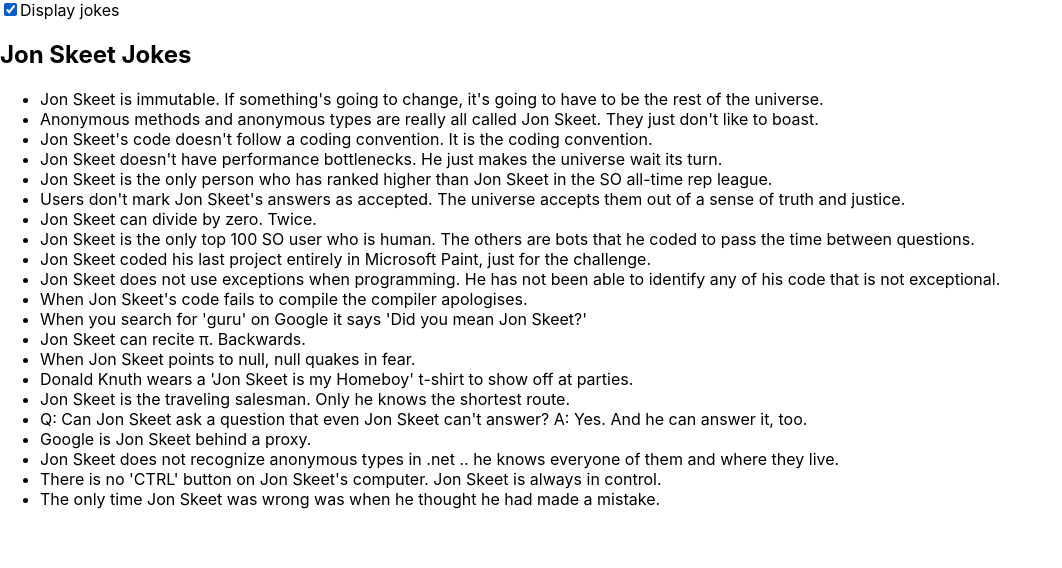
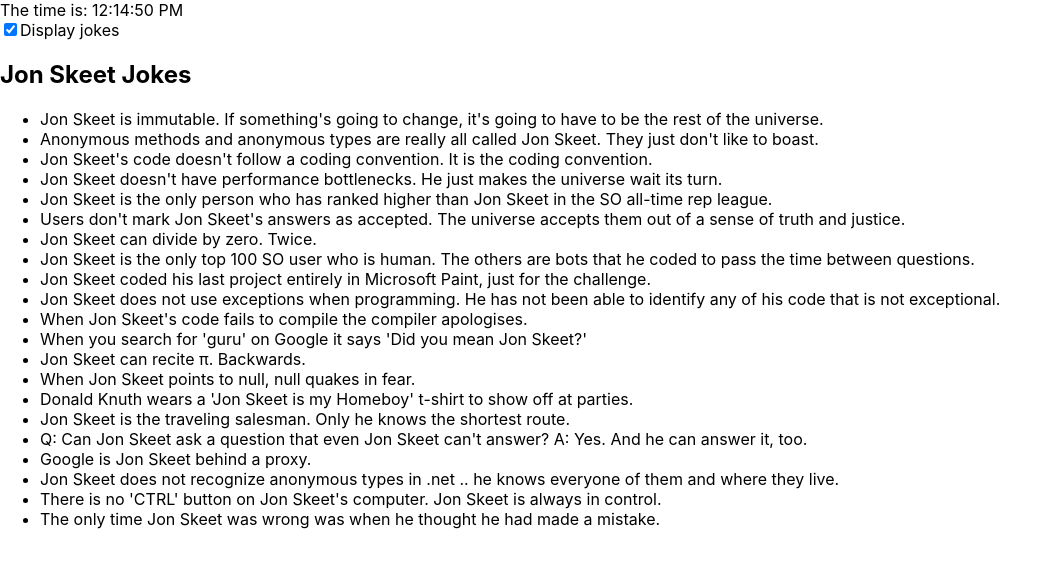
Before and after one commit to mauricedb/techorama-2019, a React (Create React App) app: page / in a window 1280 px wide. Shown: the top 568 px of the page, without its empty margins (0-1062 px from the left). Built offline with nearby package versions, Linux system fonts and the light colour scheme.

Commit message:
Script React.lazy()

```diff
--- a/src/App.tsx
+++ b/src/App.tsx
@@ -1,11 +1,14 @@
 import React from "react";
 import "./App.css";
+import Clock from "./clock";
 import Jokes from "./components/jokes";
 
 const App: React.FC = () => {
   const [displayJokes, setDisplayJokes] = React.useState(true);
 
   return (
+    <div>
+      <Clock />
       <div>
         <label>
           <input
@@ -15,6 +18,7 @@
           />
           Display jokes
         </label>
+      </div>
       {displayJokes && <Jokes url="/api/jon-skeet.json" />}
     </div>
   );
--- /dev/null
+++ b/src/clock.tsx
@@ -0,0 +1,28 @@
+import React, { Component } from "react";
+
+type ClockState = {
+  now: Date;
+};
+
+class Clock extends Component<{}, ClockState> {
+  handle = 0;
+  state = { now: new Date() };
+
+  componentWillMount() {
+    this.handle = window.setInterval(
+      () => this.setState({ now: new Date() }),
+      1000
+    );
+  }
+
+  componentWillUnmount() {
+    clearInterval(this.handle);
+  }
+
+  render() {
+    const { now } = this.state;
+    return <div>The time is: {now.toLocaleTimeString()}</div>;
+  }
+}
+
+export default Clock;
```
Also changed, not shown: .presentation-buddy/instructions.json. Lines whose indentation alone changed are shown as unchanged.
